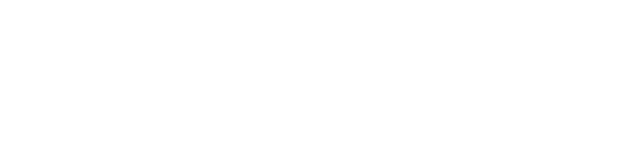
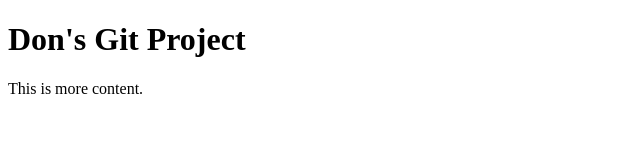
Before and after one commit to donburks/git_sept42017, a plain HTML site: page index.html in a window 1280 px wide. Shown: the whole page, without its empty margins (0-640 px from the left). Drawn offline with Linux system fonts and the light colour scheme.

Commit message:
Added more content to index.html

```diff
--- a/index.html
+++ b/index.html
@@ -4,6 +4,13 @@
     <title>Playing with Git</title>
   </head>
   <body>
-
+    <main>
+      <header>
+        <h1>Don's Git Project</h1>
+      </header>
+      <article>
+        <p>This is more content.</p>
+      </article>
+    </main>
   </body>
 </html>
```
